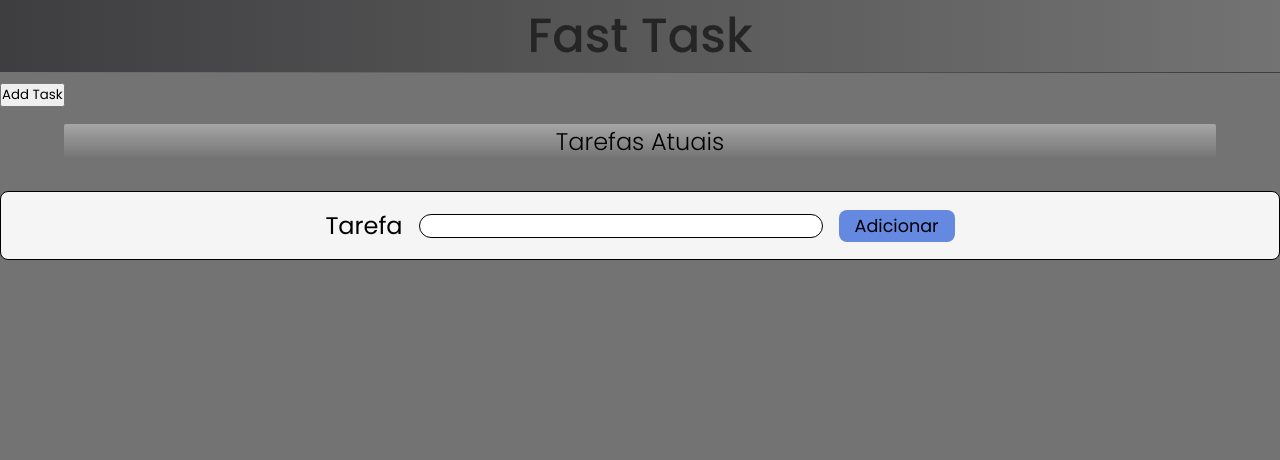
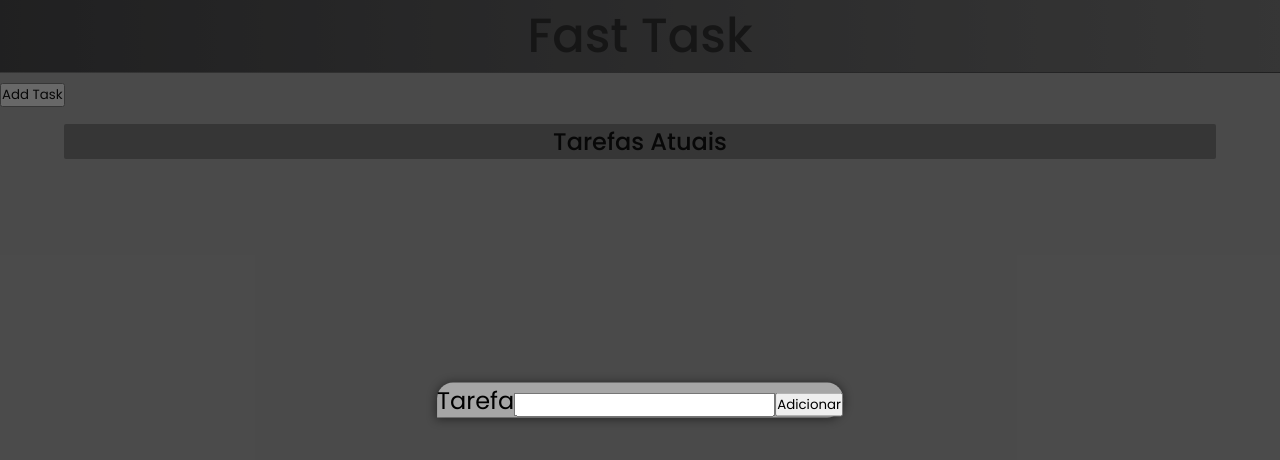
Before and after one commit to DeividSouSan/fast-task, a plain HTML site: page index.html in a window 1280 px wide. Both pictures are taken after a click on the button "Add Task". Drawn offline with Linux system fonts and the light colour scheme.

Commit message:
chore: more clean and monocromatic colors

```diff
--- a/styles/style.css
+++ b/styles/style.css
@@ -22,24 +22,22 @@
 }
 
 body {
-    background-color: var(--medium-gray);
+    background-color: var(--light-gray);
 }
 
 header {
-
-
-    > .page-title {
+    >.page-title {
         text-align: center;
         background-image: linear-gradient(to right, var(--strong-gray), var(--medium-gray));
         color: var(--weak-black);
         font-weight: 500;
     }
 
-    > .title-bottom-border {
+    >.title-bottom-border {
         border: none;
         outline: none;
         height: 1px;
-        background-image: linear-gradient(to right, var(--medium-gray),var(--strong-gray));
+        background-image: linear-gradient(to right, var(--medium-gray), var(--strong-gray));
     }
 }
 
@@ -61,7 +59,7 @@ main {
         padding: 0.25rem;
         width: 80%;
 
-        > label {
+        >label {
             font-size: calc(var(--f-size) + 1rem);
         }
 
@@ -70,46 +68,6 @@ main {
         }
     }
 }
-
-form {
-    display: flex;
-    justify-content: center;
-    align-items: center;
-    gap: 1rem;
-
-    margin-top: 1rem;
-    border: 1px solid black;
-    border-radius: 0.5rem;
-
-    padding: 1rem;
-
-    background-color: whitesmoke;
-
-    >input {
-        border: 1px solid black;
-        border-radius: 50rem;
-        height: calc(var(--f-size) + 0.5rem);
-        font-size: calc(var(--f-size) + 0.25rem);
-        padding-left: 1rem;
-    }
-
-    >button {
-        border: none;
-        border-radius: 0.5rem;
-
-        height: calc(var(--f-size) + 1rem);
-        font-size: calc(var(--f-size) + 0.1rem);
-
-        padding: 0 1rem;
-        background-color: #6588E0;
-    }
-
-    >button:hover {
-        filter: brightness(0.8);
-        cursor: pointer;
-    }
-}
-
 
 @media screen and (min-width: 426px) {
     .tarefasAtuais {
@@ -124,13 +82,13 @@ form {
     padding: 0 1rem;
 
     background-color: var(--medium-gray);
-    background-image: linear-gradient(to bottom, var(--light-gray), var(--medium-gray));
+    background-image: linear-gradient(to bottom, var(--medium-gray), var(--medium-gray));
     border-radius: 2px;
 
-    > .section-title {
+    >.section-title {
         text-align: center;
         font-size: 1.5rem;
-        font-weight: 300;
+        font-weight: 500;
     }
 }
 
@@ -149,3 +107,25 @@ form {
 .taskCard::before {
     content: "> ";
 }
+
+.modal-container {
+    position: absolute;
+    top: 0;
+    left: 0;
+    background-color: #0c0c0d97;
+
+    width: 100%;
+    height: 100%;
+}
+
+.modal-container>form {
+
+    position: absolute;
+    top: 50%;
+    left: 50%;
+    translate: -50% -50%;
+
+    border-radius: 1rem 1rem 1rem 0;
+    box-shadow: 0px 1px 10px 1px rgba(0, 0, 0, 0.464);
+    background-color: var(--light-gray);
+}
```
